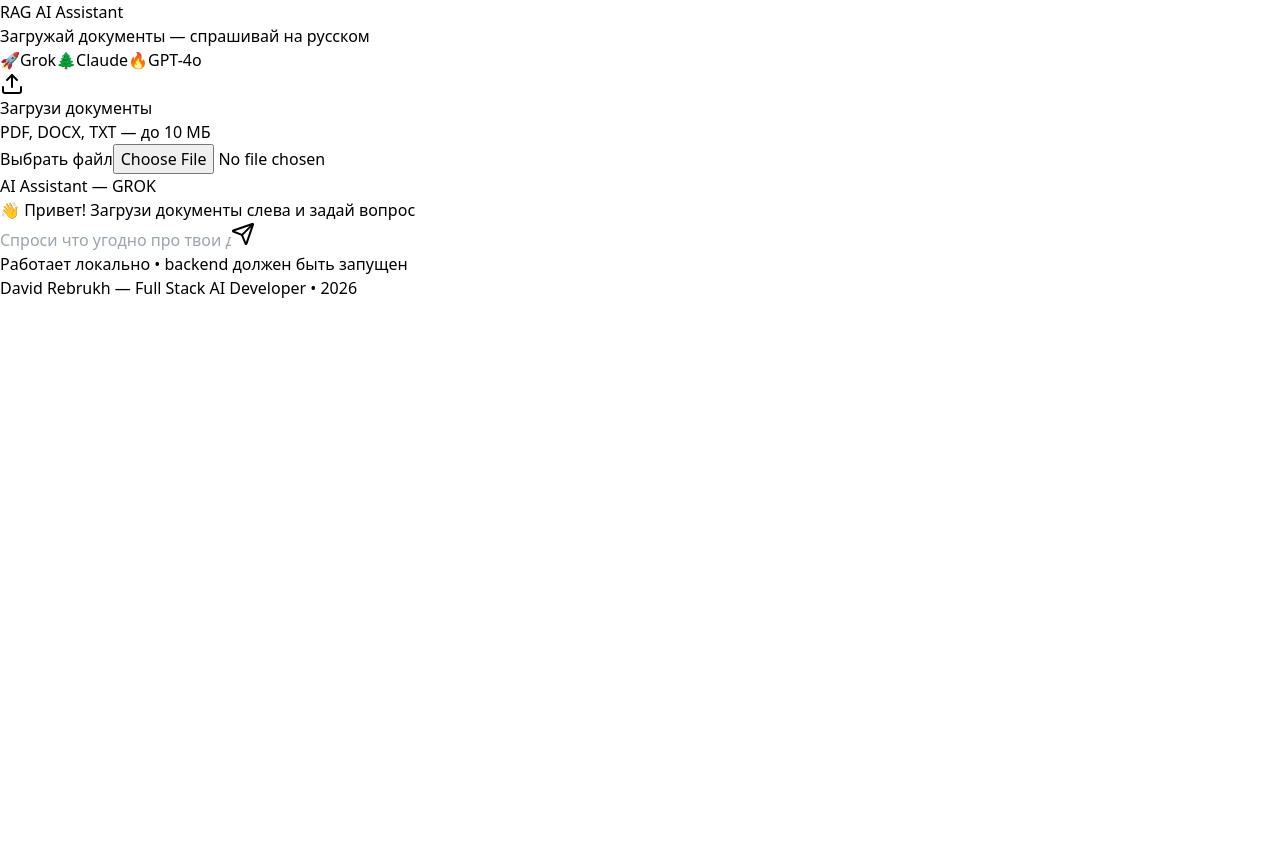
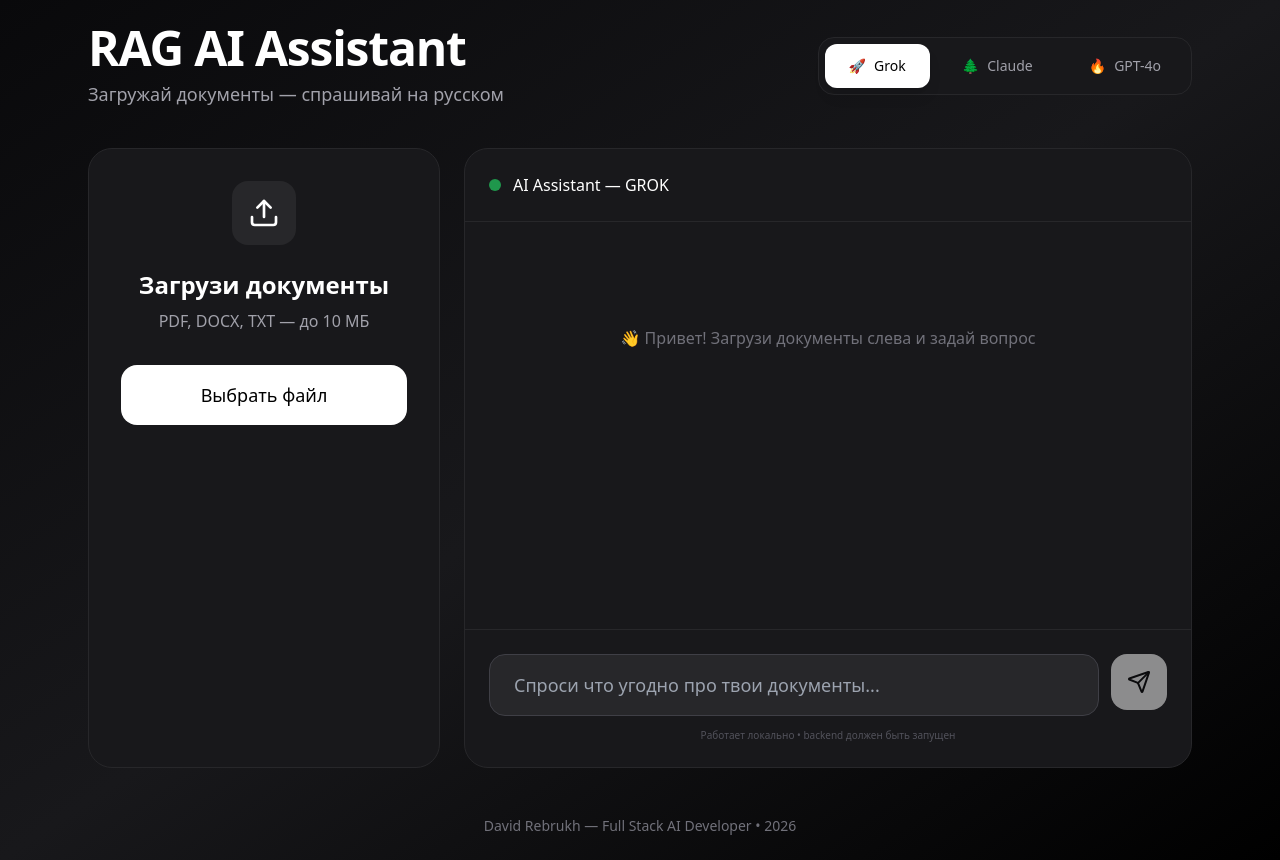
Before and after one commit to davidrebrukh/rag-ai-assistant, a Next.js app in the folder frontend/: page / in a window 1280 px wide. Before the commit the page ends 800 px from the top, so only its background shows below. Built offline with nearby package versions, Linux system fonts and the light colour scheme.

Commit message:
add tailwind.config.ts

```diff
--- /dev/null
+++ b/frontend/tailwind.config.ts
@@ -0,0 +1,14 @@
+import type { Config } from "tailwindcss";
+
+const config: Config = {
+  content: [
+    "./app/**/*.{js,ts,jsx,tsx,mdx}",
+    "./components/**/*.{js,ts,jsx,tsx,mdx}",
+  ],
+  theme: {
+    extend: {},
+  },
+  plugins: [],
+};
+
+export default config;
```
